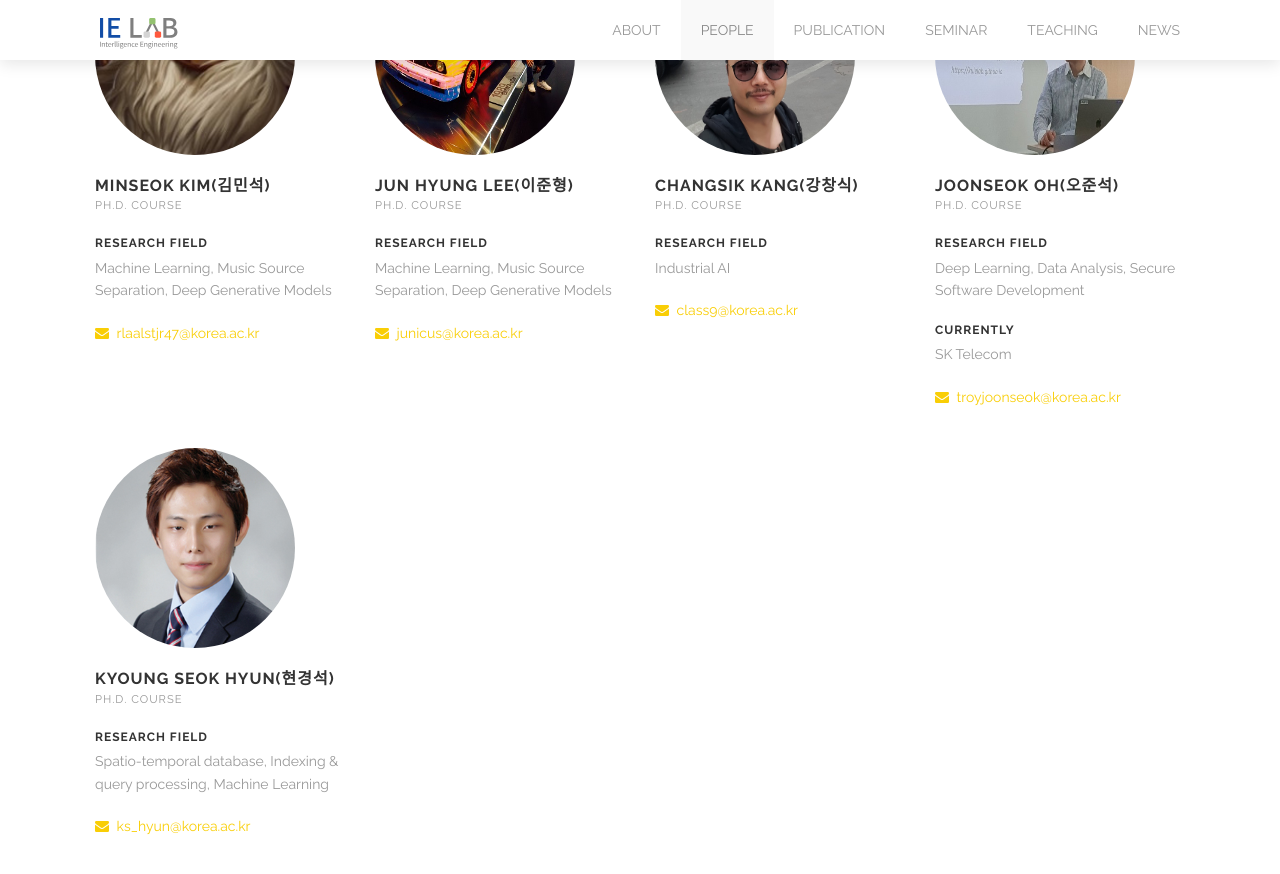
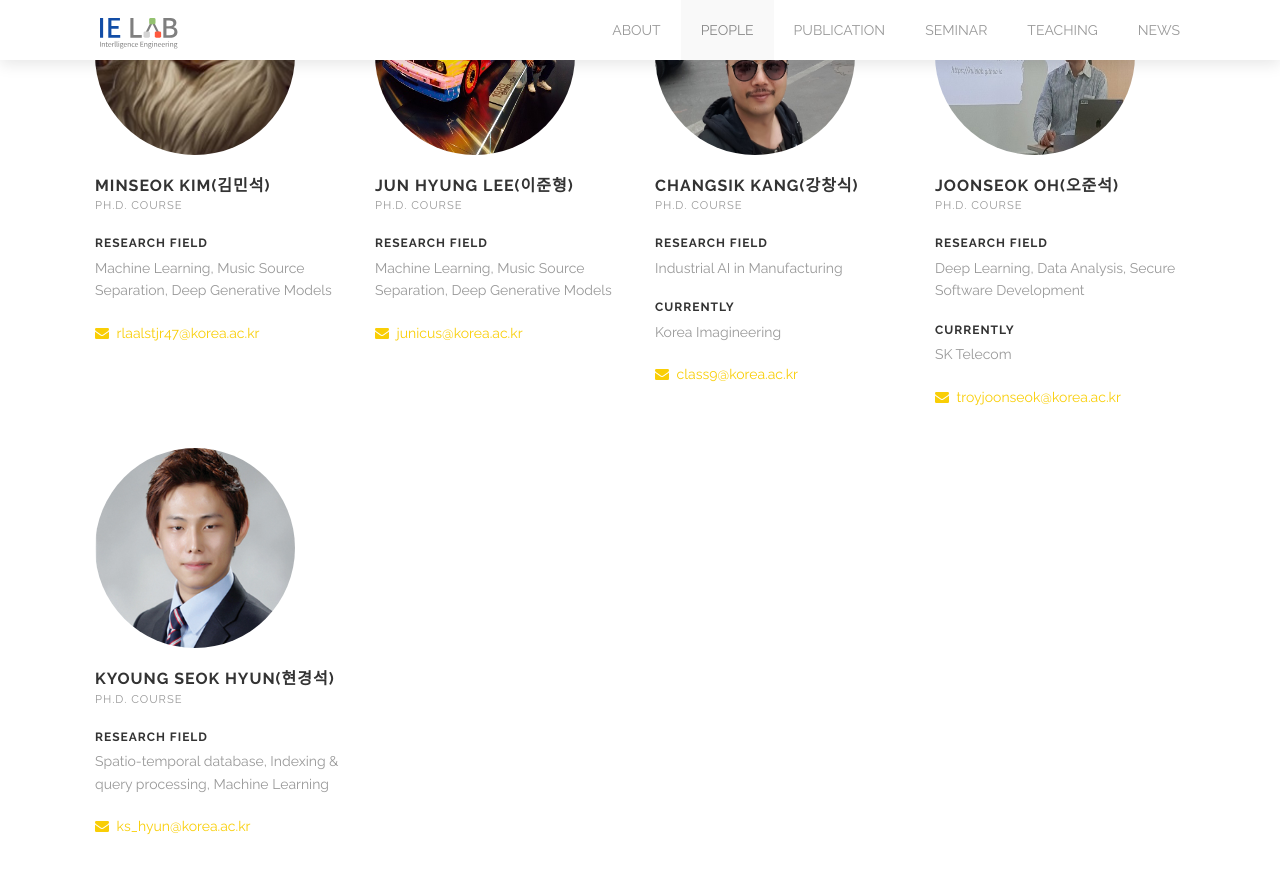
Before and after one commit to kuielab/kuielab.github.io, a Jekyll site: the page built from people.html, in a window 1280 px wide and 900 px high, scrolled down 907 px. Shown: the top 874 px of the window. Built offline with Jekyll 4.4.1, drawn with Linux system fonts in a browser that asks for light colours.

Commit message:
Update people.html

```diff
--- a/people.html
+++ b/people.html
@@ -24,7 +24,8 @@ people:
         email: junicus@korea.ac.kr
       - name: Changsik Kang(강창식)
         position: PH.D. Course
-        research: Industrial AI
+        research: Industrial AI in Manufacturing
+        currently: Korea Imagineering
         avatar: images/avatar/changsik1.jpg
         email: class9@korea.ac.kr
       - name: Joonseok Oh(오준석)
```
